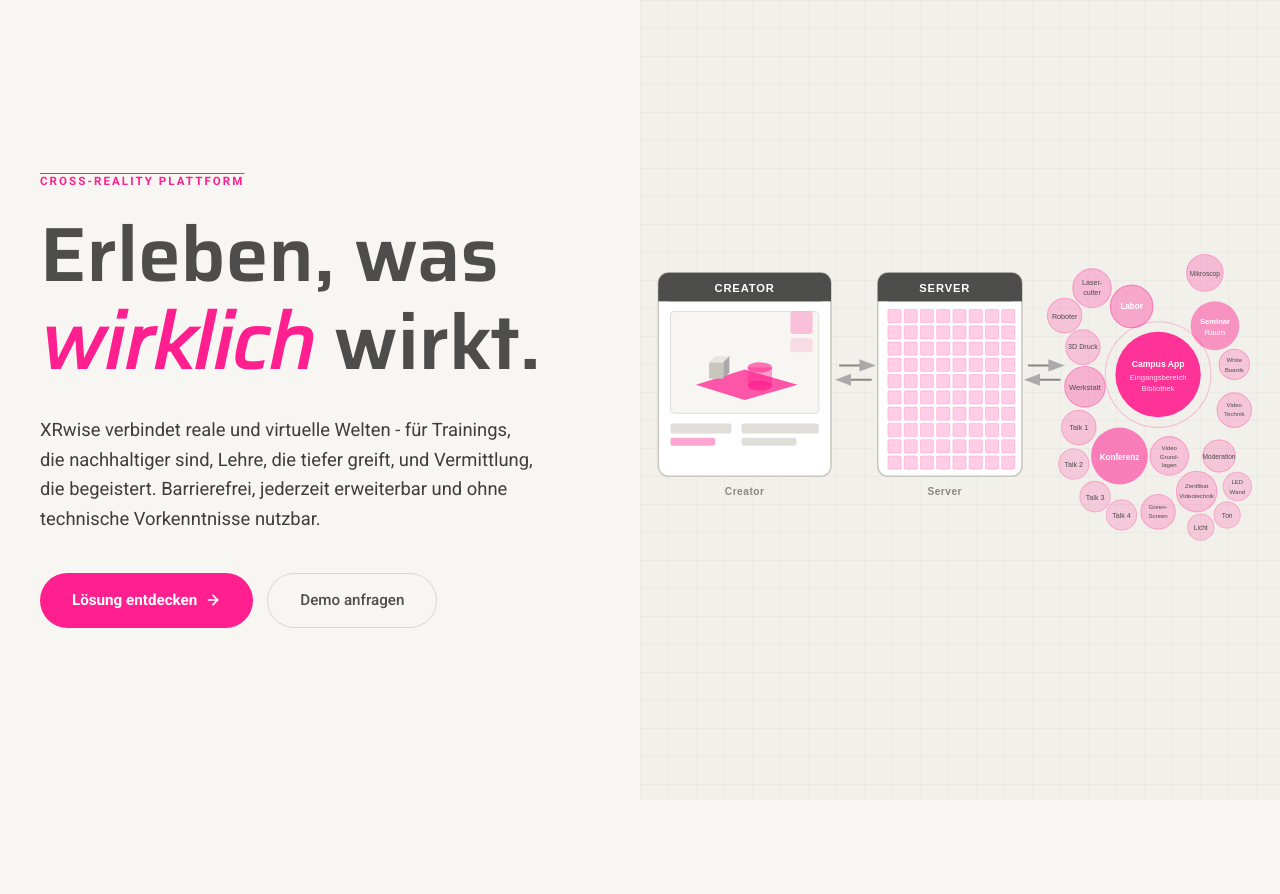
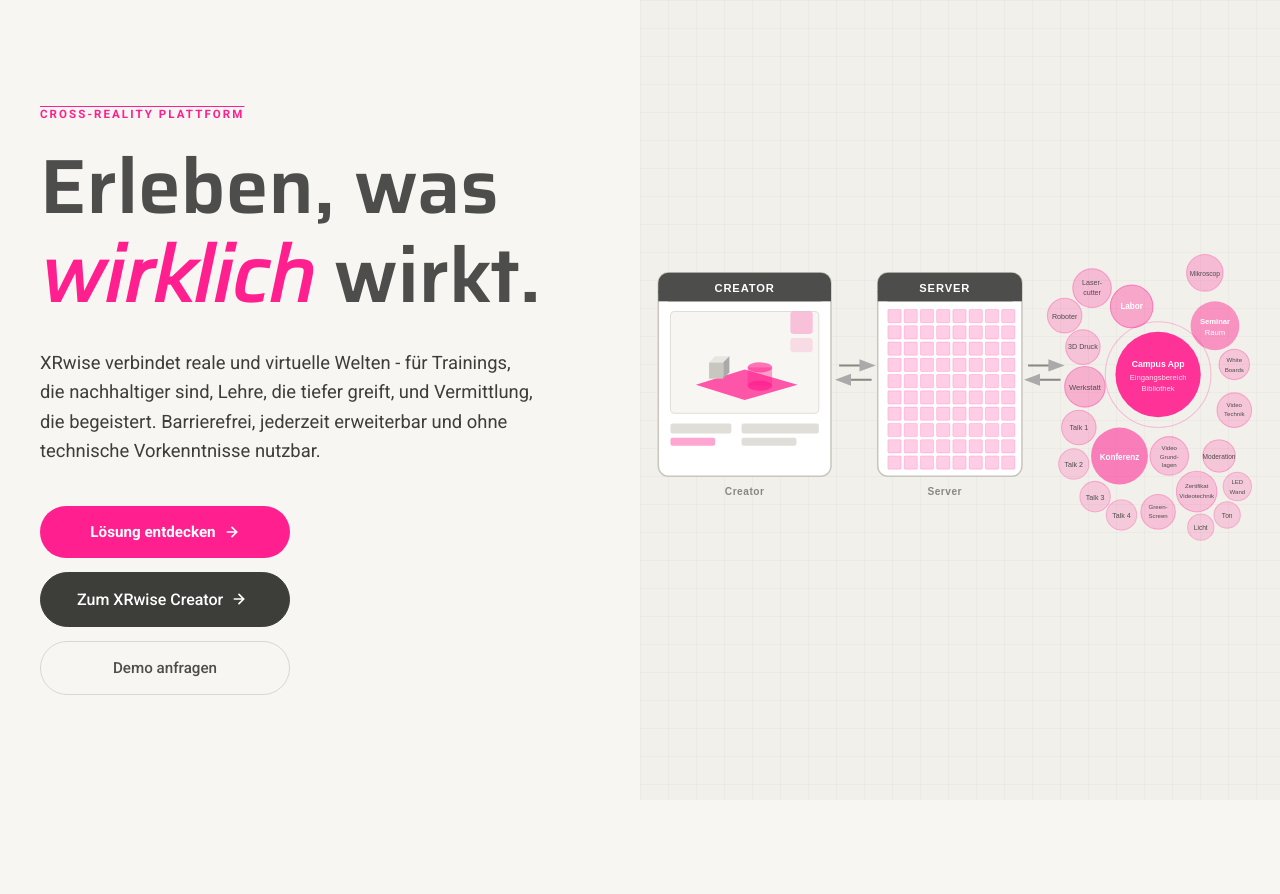
Before and after one commit to louziferr/xrwise-website, a Flask app: page / in a window 1280 px wide. Shown: the part 68-962 px from the top of the page. Run offline with Flask 3, Linux system fonts and the light colour scheme; style sheets or scripts are compiled from the project's sources.

Commit message:
add Creator Button (Link)

```diff
--- a/static/homepage.css
+++ b/static/homepage.css
@@ -60,8 +60,10 @@
 
     .hero-ctas {
       display: flex;
+      flex-direction: column;
       gap: 14px;
       flex-wrap: wrap;
+      width: 250px;
     }
 
     .btn-primary {
@@ -98,6 +100,11 @@
 
     .btn-secondary:hover {
       border-color: var(--black);
+    }
+
+    .btn-dark:hover {
+      background: #5a5a57 !important;
+      border-color: #5a5a57 !important;
     }
 
     .hero-right {
--- a/templates/xrwise_landingpage.html
+++ b/templates/xrwise_landingpage.html
@@ -15,7 +15,11 @@
 <path d="M5 12h14M12 5l7 7-7 7"></path>
 </svg>
 </a>
-<a class="btn-secondary" href="#cta">{{ _('Demo anfragen') }}</a>
+<a class="btn-secondary btn-dark" href="https://creator.xrwise.tech" rel="noopener" style="display:inline-flex;font-size:1rem;padding:0.85rem 2.25rem;background:#3D3D3A;color:#fff;border-color:#3D3D3A;" target="_blank">
+{{ _('Zum XRwise Creator') }}
+<svg fill="none" height="16" stroke="currentColor" stroke-linecap="round" stroke-width="2.5" viewbox="0 0 24 24" width="16"><path d="M5 12h14M12 5l7 7-7 7"></path></svg>
+</a>
+<a class="btn-secondary" href="#cta" style="justify-content:center;text-align:center;">{{ _('Demo anfragen') }}</a>
 </div>
 </div>
 <div class="hero-right">
@@ -415,6 +419,12 @@
 <h3>{{ _('XRwise Broadcaster') }}</h3>
 <p>{{ _('Liveübertragung realer Veranstaltungen in den virtuellen Raum. Externe Personen nehmen in Echtzeit teil - ortsunabhängig, synchron, immersiv.') }}</p>
 </div>
+</div>
+<div style="text-align:center;margin-top:2.5rem;">
+<a class="btn-primary" href="https://creator.xrwise.tech" rel="noopener" style="display:inline-flex;font-size:1rem;padding:0.85rem 2.25rem;" target="_blank">
+{{ _('Zum XRwise Creator') }}
+<svg fill="none" height="16" stroke="currentColor" stroke-linecap="round" stroke-width="2.5" viewbox="0 0 24 24" width="16"><path d="M5 12h14M12 5l7 7-7 7"></path></svg>
+</a>
 </div>
 </div>
 </section>
```
Also changed, not shown: translations/de/LC_MESSAGES/messages.po, translations/en/LC_MESSAGES/messages.po, 2 other files.
